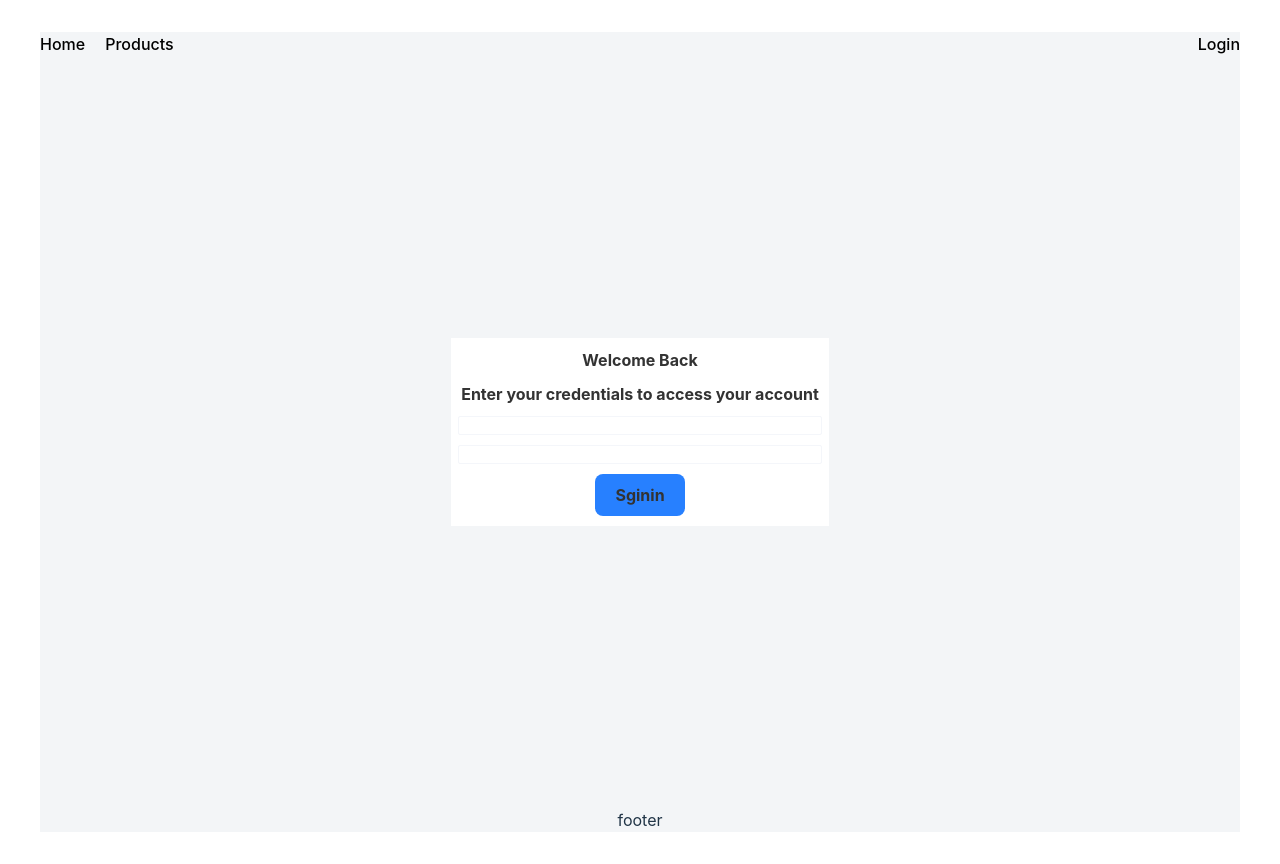
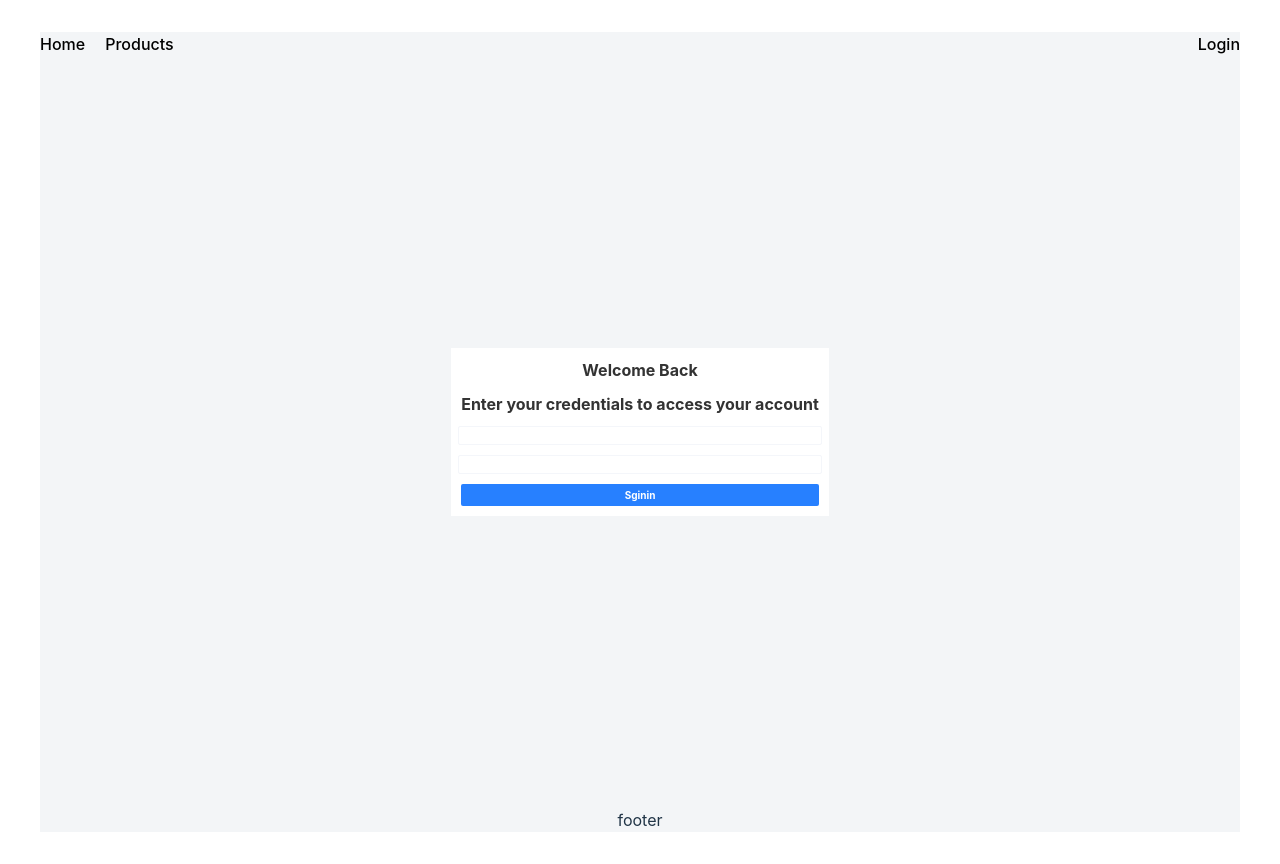
Before and after one commit to mbagher26/youtube-learn, a React (Vite) app: page /register in a window 1280 px wide. Built offline with nearby package versions, Linux system fonts and the light colour scheme.

Commit message:
update css for button

```diff
--- a/src/components/button/button.module.scss
+++ b/src/components/button/button.module.scss
@@ -1,3 +1,14 @@
 .button {
     background: #2780ff;
+    border: none;
+    padding: 5px 10px;
+    width: 100%;
+    border-radius: 2px;
+    display: flex;
+    justify-content: center;
+    align-items: center;
+    span {
+        color: white;
+        font-size: 10px;
+    }
 }
```
